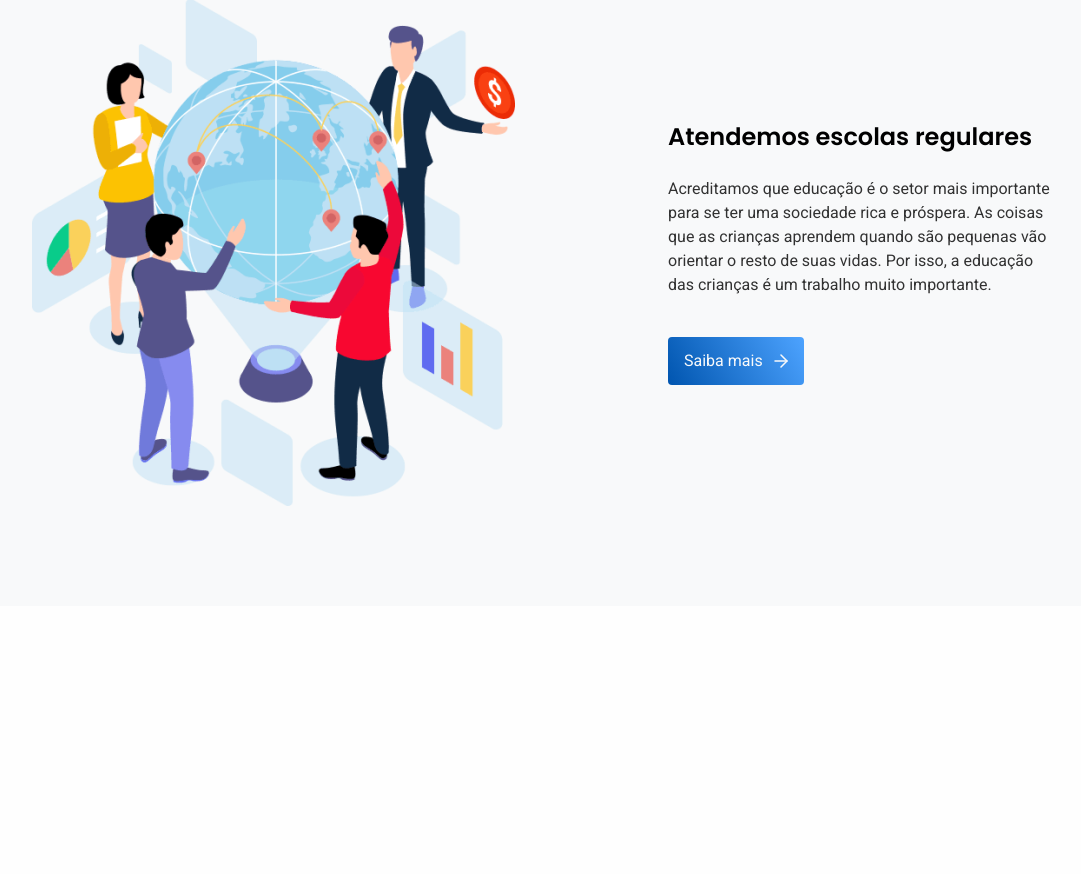
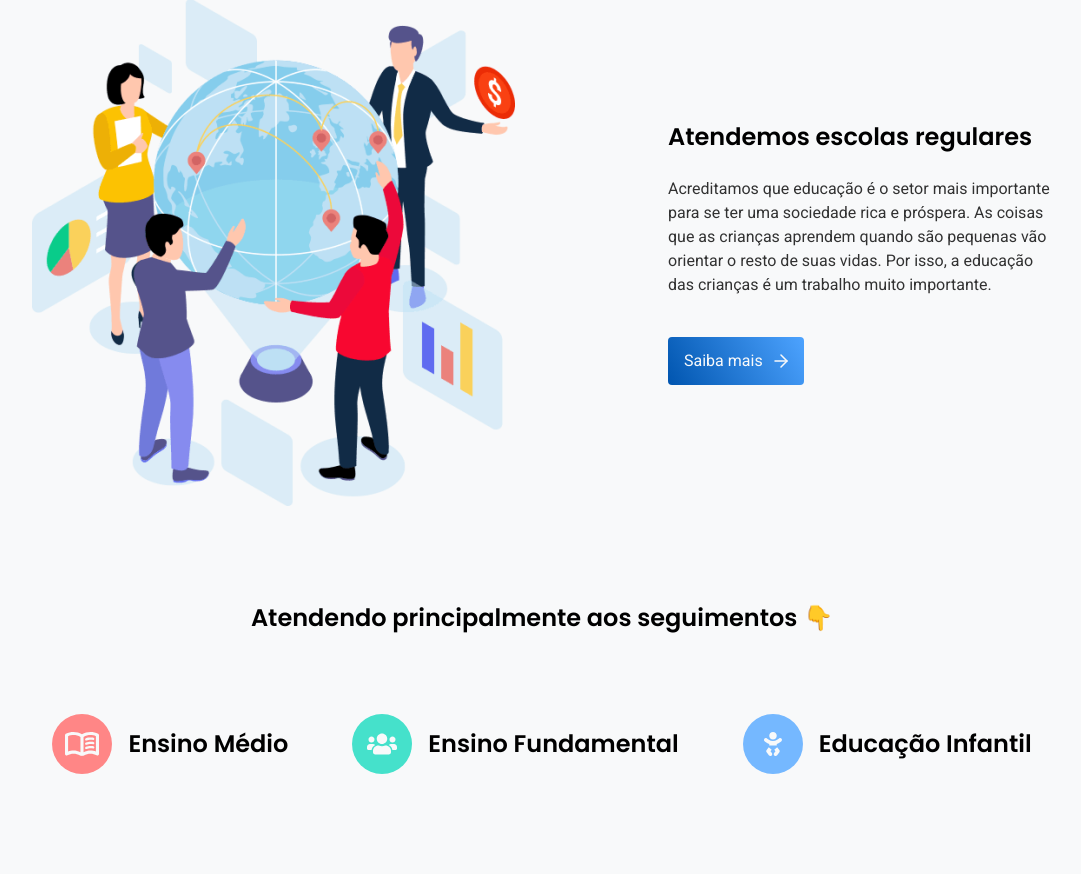
Before and after one commit to charlesalmeiida/Edu3, a PHP site: page / in a window 1280 px wide. Shown: the part 4304-5178 px from the top of the page, without its empty margins (98-1179 px from the left). Before the commit the page ends 4810 px from the top, so only its background shows below. Run offline with PHP 8.4, Linux system fonts and the light colour scheme.

Commit message:
styling website

```diff
--- a/index.html
+++ b/index.html
@@ -252,6 +252,23 @@
             </button>
           </div>
         </div>
+        <div class="etapas-gestao">
+          <h3>Atendendo principalmente aos seguimentos 👇</h3>
+          <div class="bullets">
+            <div class="bullet">
+              <img src="./assets/svg/icon-book.svg" alt="" />
+              <h3>Ensino Médio</h3>
+            </div>
+            <div class="bullet">
+              <img src="./assets/svg/icon-people.svg" alt="" />
+              <h3>Ensino Fundamental</h3>
+            </div>
+            <div class="bullet">
+              <img src="./assets/svg/icon-child.svg" alt="" />
+              <h3>Educação Infantil</h3>
+            </div>
+          </div>
+        </div>
       </div>
     </section>
   </body>
--- a/scss/_home.scss
+++ b/scss/_home.scss
@@ -185,5 +185,20 @@
         margin: 2.4rem 0 4rem;
       }
     }
+    .etapas-gestao {
+      text-align: center;
+      margin-top: 9.6rem;
+    }
+    .bullets {
+      display: flex;
+      justify-content: center;
+      gap: 6.4rem;
+      margin-top: 80px;
+      .bullet {
+        display: flex;
+        align-items: center;
+        gap: 1.6rem;
+      }
+    }
   }
 }
```
Also changed, not shown: assets/svg/icon-book.svg (added), assets/svg/icon-child.svg (added), assets/svg/icon-people.svg (added), css/main.css.
